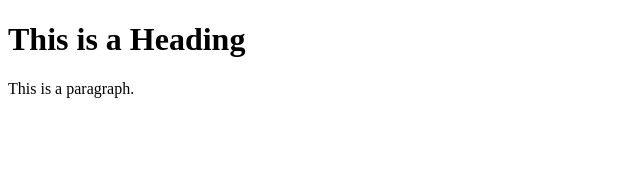
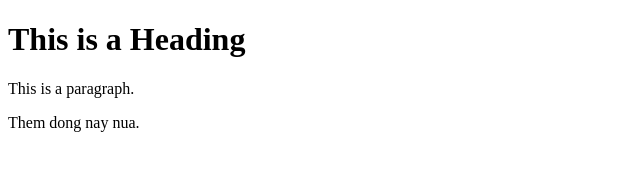
Before and after one commit to Javakillervn/test-github, a plain HTML site: page index.html in a window 1280 px wide. Shown: the whole page, without its empty margins (0-640 px from the left). Drawn offline with Linux system fonts and the light colour scheme.

Commit message:
Update index.html

```diff
--- a/index.html
+++ b/index.html
@@ -7,6 +7,6 @@
 
 <h1>This is a Heading</h1>
 <p>This is a paragraph.</p>
-
+<p>Them dong nay nua.</p>
 </body>
 </html>
```
